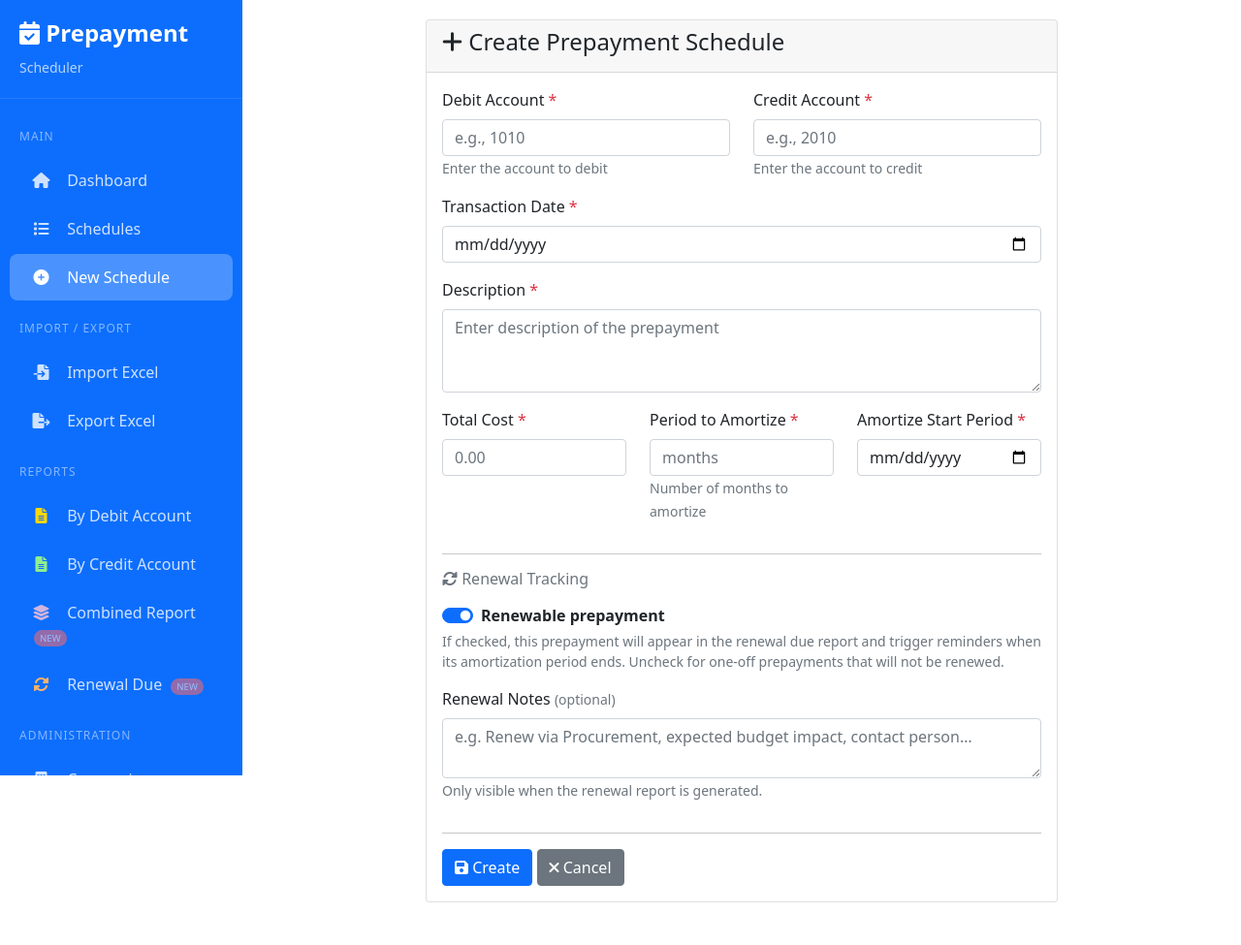
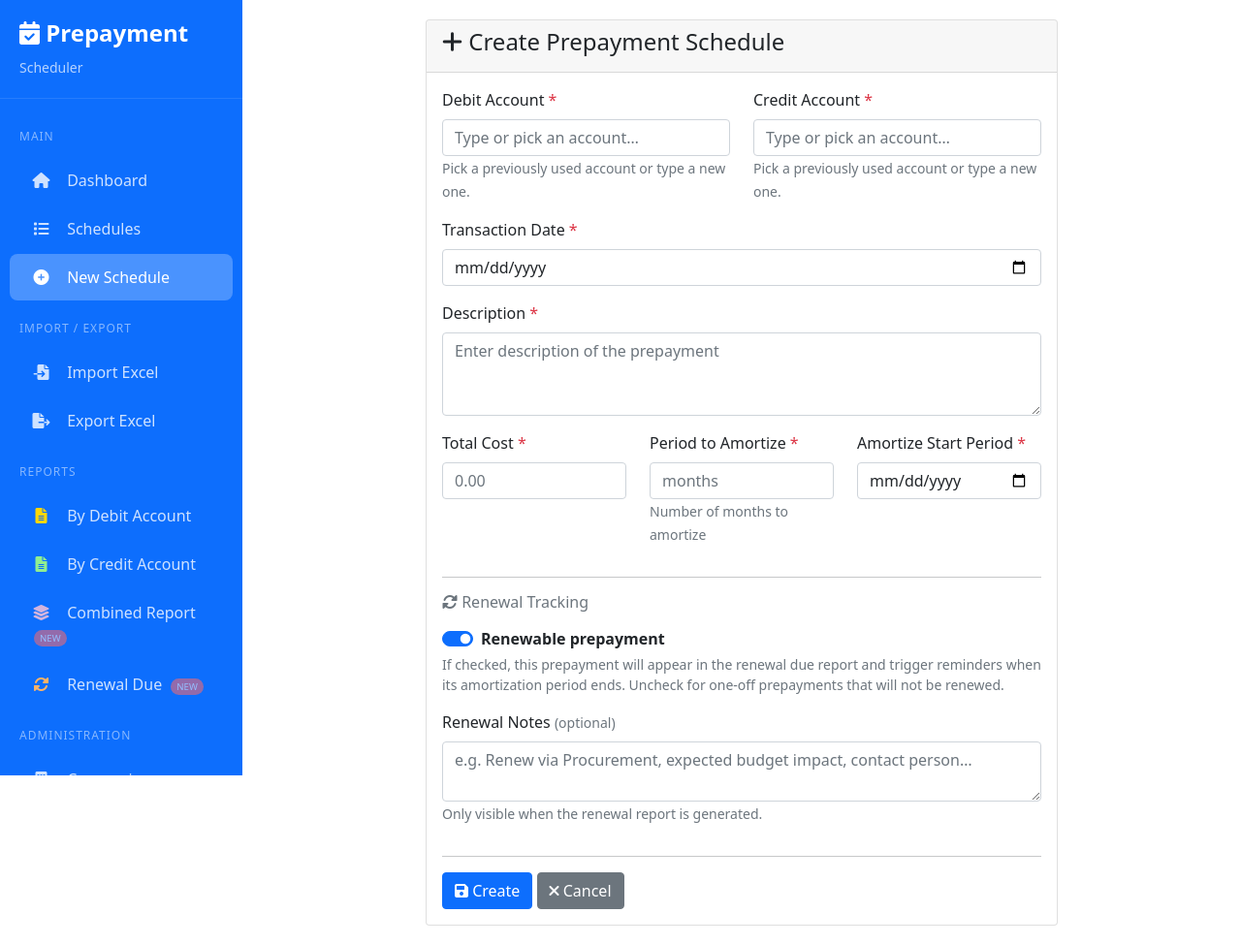
Before and after one commit to ikoomson-crypto/webcombined, a Flask app: page /schedule/create in a window 1280 px wide. Shown: the whole page at 97% size. Before the commit the page ends 931 px from the top, so only its background shows below. Run offline with Flask 3, Linux system fonts and the light colour scheme; data that the repository does not hold is empty.

Commit message:
Add files via upload

```diff
--- a/app3/app.py
+++ b/app3/app.py
@@ -233,6 +233,19 @@ def setup_default_company():
             return company
     return None
 
+def get_account_options(company_id):
+    """Return distinct debit and credit accounts already used by this company."""
+    debit_rows = db.session.query(PrepaymentSchedule.debit_account) \
+        .filter(PrepaymentSchedule.company_id == company_id) \
+        .distinct().all()
+    credit_rows = db.session.query(PrepaymentSchedule.credit_account) \
+        .filter(PrepaymentSchedule.company_id == company_id) \
+        .distinct().all()
+
+    debit_accounts = sorted({r[0] for r in debit_rows if r[0]})
+    credit_accounts = sorted({r[0] for r in credit_rows if r[0]})
+    return debit_accounts, credit_accounts
+
 # ============ REPORT HELPER FUNCTIONS ============
 def get_monthly_amortization(schedule, year, month):
     """Get amortization amount for a specific month"""
@@ -967,6 +980,9 @@ def schedule_create():
             session['current_company'] = company.id
             company_id = company.id
 
+    # Fetch distinct account options once — used by every render of the form
+    debit_accounts, credit_accounts = get_account_options(company_id)
+
     if request.method == 'POST':
         try:
             # ---------- Extract form values ----------
@@ -978,7 +994,7 @@ def schedule_create():
             period_to_amortize = request.form.get('period_to_amortize', '').strip()
             amortize_start_period = request.form.get('amortize_start_period', '').strip()
 
-            # NEW: renewal tracking fields
+            # Renewal tracking fields
             is_renewable = request.form.get('is_renewable') == 'on'
             renewal_notes = request.form.get('renewal_notes', '').strip() or None
 
@@ -1020,14 +1036,19 @@ def schedule_create():
                 if not valid:
                     errors.append(msg)
 
-            # NEW: validate renewal notes length (optional field, but bounded)
             if renewal_notes and len(renewal_notes) > 500:
                 errors.append('Renewal Notes must be less than 500 characters')
 
+            # ---------- Re-render form on validation errors ----------
             if errors:
                 for error in errors:
                     flash(f'❌ {error}', 'danger')
-                return render_template('schedule_form.html', action='Create')
+                return render_template(
+                    'schedule_form.html',
+                    action='Create',
+                    debit_accounts=debit_accounts,
+                    credit_accounts=credit_accounts,
+                )
 
             # ---------- Create the schedule ----------
             schedule = PrepaymentSchedule(
@@ -1039,8 +1060,8 @@ def schedule_create():
                 total_cost=float(total_cost),
                 period_to_amortize=int(period_to_amortize),
                 amortize_start_period=datetime.strptime(amortize_start_period, '%Y-%m-%d').date(),
-                is_renewable=is_renewable,        # NEW
-                renewal_notes=renewal_notes,      # NEW
+                is_renewable=is_renewable,
+                renewal_notes=renewal_notes,
                 status='ACTIVE'
             )
             db.session.add(schedule)
@@ -1065,8 +1086,21 @@ def schedule_create():
         except Exception as e:
             flash(f'❌ Error: {str(e)}', 'danger')
             db.session.rollback()
-
-    return render_template('schedule_form.html', action='Create')
+            # Fall through to the re-render below so the user doesn't lose context
+            return render_template(
+                'schedule_form.html',
+                action='Create',
+                debit_accounts=debit_accounts,
+                credit_accounts=credit_accounts,
+            )
+
+    # ---------- GET: render empty form ----------
+    return render_template(
+        'schedule_form.html',
+        action='Create',
+        debit_accounts=debit_accounts,
+        credit_accounts=credit_accounts,
+    )
 
 @app.route('/schedule/<int:pk>')
 def schedule_detail(pk):
--- a/app3/templates/schedule_form.html
+++ b/app3/templates/schedule_form.html
@@ -17,18 +17,44 @@
                     <!-- ============================================ -->
                     <div class="row">
                         <div class="col-md-6 mb-3">
-                            <label for="debit_account" class="form-label">Debit Account <span class="text-danger">*</span></label>
-                            <input type="text" name="debit_account" id="debit_account" class="form-control"
-                                   placeholder="e.g., 1010"
-                                   value="{{ schedule.debit_account if schedule else '' }}" required>
-                            <small class="text-muted">Enter the account to debit</small>
+                            <label for="debit_account" class="form-label">
+                                Debit Account <span class="text-danger">*</span>
+                            </label>
+                            <input type="text" name="debit_account" id="debit_account"
+                                   class="form-control"
+                                   placeholder="Type or pick an account…"
+                                   list="debit_account_list"
+                                   autocomplete="off"
+                                   value="{{ schedule.debit_account if schedule else '' }}"
+                                   required>
+                            <datalist id="debit_account_list">
+                                {% for acct in debit_accounts or [] %}
+                                    <option value="{{ acct }}"></option>
+                                {% endfor %}
+                            </datalist>
+                            <small class="text-muted">
+                                Pick a previously used account or type a new one.
+                            </small>
                         </div>
                         <div class="col-md-6 mb-3">
-                            <label for="credit_account" class="form-label">Credit Account <span class="text-danger">*</span></label>
-                            <input type="text" name="credit_account" id="credit_account" class="form-control"
-                                   placeholder="e.g., 2010"
-                                   value="{{ schedule.credit_account if schedule else '' }}" required>
-                            <small class="text-muted">Enter the account to credit</small>
+                            <label for="credit_account" class="form-label">
+                                Credit Account <span class="text-danger">*</span>
+                            </label>
+                            <input type="text" name="credit_account" id="credit_account"
+                                   class="form-control"
+                                   placeholder="Type or pick an account…"
+                                   list="credit_account_list"
+                                   autocomplete="off"
+                                   value="{{ schedule.credit_account if schedule else '' }}"
+                                   required>
+                            <datalist id="credit_account_list">
+                                {% for acct in credit_accounts or [] %}
+                                    <option value="{{ acct }}"></option>
+                                {% endfor %}
+                            </datalist>
+                            <small class="text-muted">
+                                Pick a previously used account or type a new one.
+                            </small>
                         </div>
                     </div>
 
@@ -36,15 +62,22 @@
                     <!-- TRANSACTION DETAILS                          -->
                     <!-- ============================================ -->
                     <div class="mb-3">
-                        <label for="transaction_date" class="form-label">Transaction Date <span class="text-danger">*</span></label>
-                        <input type="date" name="transaction_date" id="transaction_date" class="form-control"
-                               value="{{ schedule.transaction_date.strftime('%Y-%m-%d') if schedule else '' }}" required>
+                        <label for="transaction_date" class="form-label">
+                            Transaction Date <span class="text-danger">*</span>
+                        </label>
+                        <input type="date" name="transaction_date" id="transaction_date"
+                               class="form-control"
+                               value="{{ schedule.transaction_date.strftime('%Y-%m-%d') if schedule else '' }}"
+                               required>
                     </div>
 
                     <div class="mb-3">
-                        <label for="description" class="form-label">Description <span class="text-danger">*</span></label>
-                        <textarea name="description" id="description" class="form-control" rows="3"
-                                  placeholder="Enter description of the prepayment" required>{{ schedule.description if schedule else '' }}</textarea>
+                        <label for="description" class="form-label">
+                            Description <span class="text-danger">*</span>
+                        </label>
+                        <textarea name="description" id="description" class="form-control"
+                                  rows="3" placeholder="Enter description of the prepayment"
+                                  required>{{ schedule.description if schedule else '' }}</textarea>
                     </div>
 
                     <!-- ============================================ -->
@@ -52,22 +85,35 @@
                     <!-- ============================================ -->
                     <div class="row">
                         <div class="col-md-4 mb-3">
-                            <label for="total_cost" class="form-label">Total Cost <span class="text-danger">*</span></label>
-                            <input type="number" step="0.01" min="0.01" name="total_cost" id="total_cost" class="form-control"
-                                   placeholder="0.00"
-                                   value="{{ schedule.total_cost if schedule else '' }}" required>
+                            <label for="total_cost" class="form-label">
+                                Total Cost <span class="text-danger">*</span>
+                            </label>
+                            <input type="number" step="0.01" min="0.01"
+                                   name="total_cost" id="total_cost"
+                                   class="form-control" placeholder="0.00"
+                                   value="{{ schedule.total_cost if schedule else '' }}"
+                                   required>
                         </div>
                         <div class="col-md-4 mb-3">
-                            <label for="period_to_amortize" class="form-label">Period to Amortize <span class="text-danger">*</span></label>
-                            <input type="number" min="1" name="period_to_amortize" id="period_to_amortize" class="form-control"
-                                   placeholder="months"
-                                   value="{{ schedule.period_to_amortize if schedule else '' }}" required>
+                            <label for="period_to_amortize" class="form-label">
+                                Period to Amortize <span class="text-danger">*</span>
+                            </label>
+                            <input type="number" min="1"
+                                   name="period_to_amortize" id="period_to_amortize"
+                                   class="form-control" placeholder="months"
+                                   value="{{ schedule.period_to_amortize if schedule else '' }}"
+                                   required>
                             <small class="text-muted">Number of months to amortize</small>
                         </div>
                         <div class="col-md-4 mb-3">
-                            <label for="amortize_start_period" class="form-label">Amortize Start Period <span class="text-danger">*</span></label>
-                            <input type="date" name="amortize_start_period" id="amortize_start_period" class="form-control"
-                                   value="{{ schedule.amortize_start_period.strftime('%Y-%m-%d') if schedule else '' }}" required>
+                            <label for="amortize_start_period" class="form-label">
+                                Amortize Start Period <span class="text-danger">*</span>
+                            </label>
+                            <input type="date"
+                                   name="amortize_start_period" id="amortize_start_period"
+                                   class="form-control"
+                                   value="{{ schedule.amortize_start_period.strftime('%Y-%m-%d') if schedule else '' }}"
+                                   required>
                         </div>
                     </div>
 
@@ -102,7 +148,8 @@
                             <label for="renewal_notes" class="form-label">
                                 Renewal Notes <small class="text-muted">(optional)</small>
                             </label>
-                            <textarea name="renewal_notes" id="renewal_notes" class="form-control" rows="2"
+                            <textarea name="renewal_notes" id="renewal_notes"
+                                      class="form-control" rows="2"
                                       placeholder="e.g. Renew via Procurement, expected budget impact, contact person…">{{ schedule.renewal_notes if schedule and schedule.renewal_notes else '' }}</textarea>
                             <small class="text-muted">Only visible when the renewal report is generated.</small>
                         </div>
```
